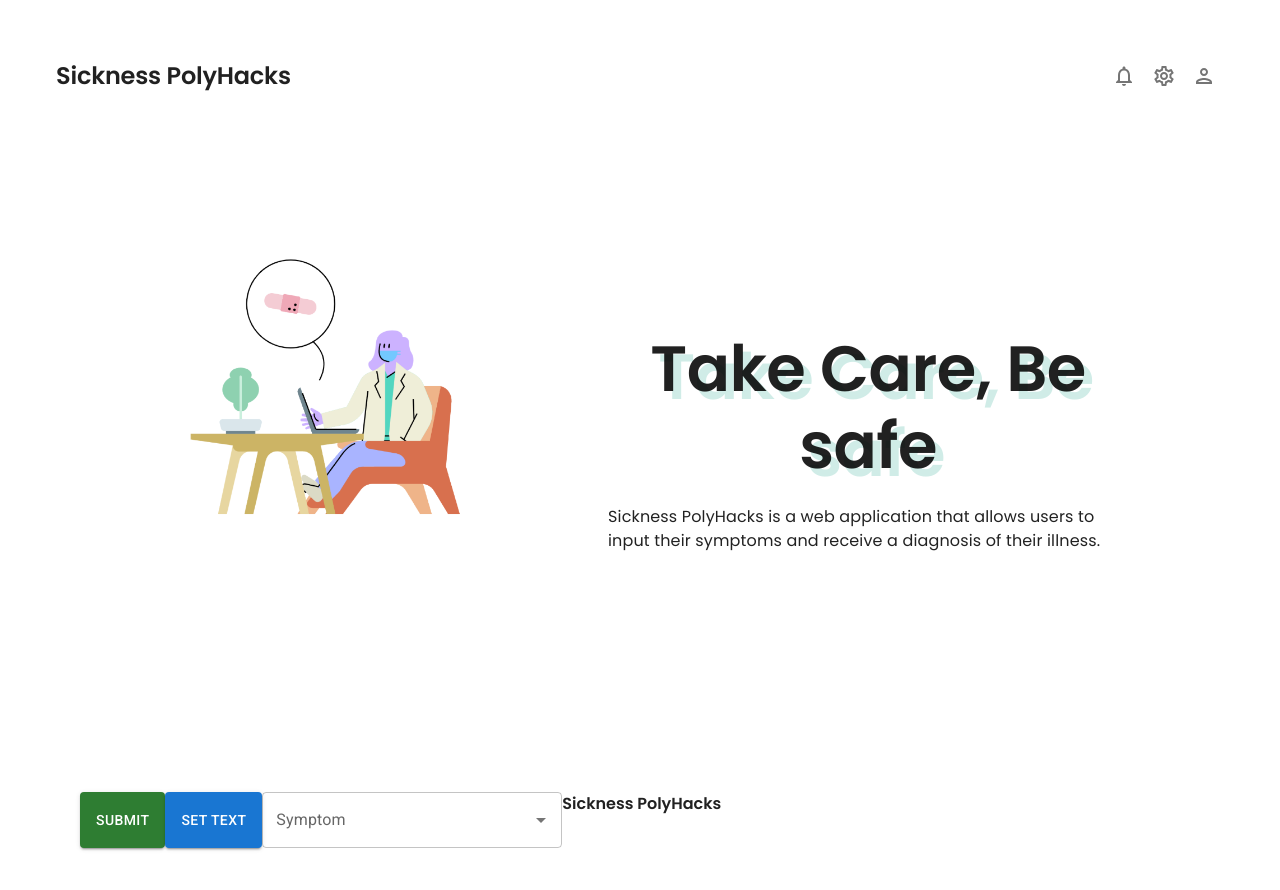
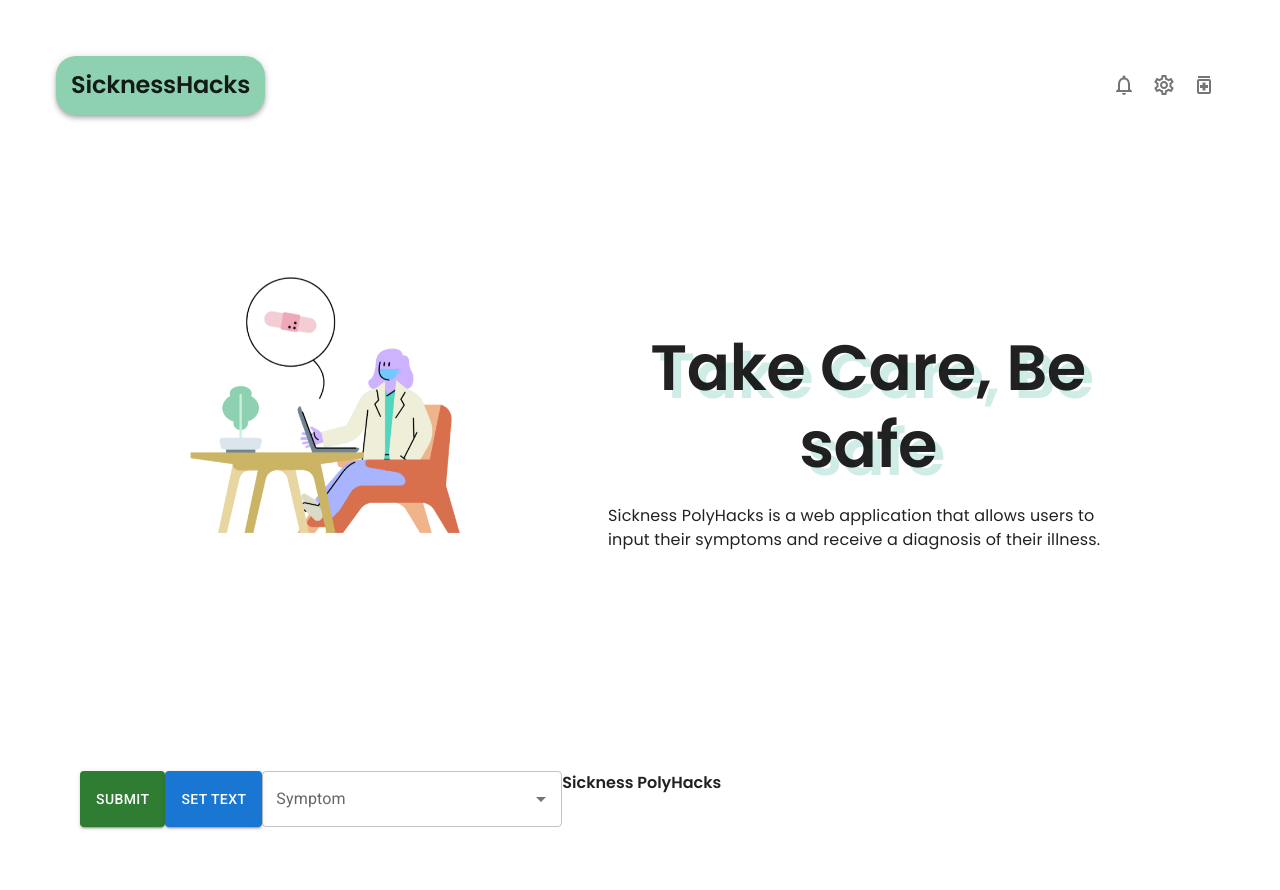
Before and after one commit to CX899/PolyHacks2023, a React (Vite) app in the folder Frontend/sickness-project/: page / in a window 1280 px wide. Shown: the top 890 px of the page. Built offline with nearby package versions, Linux system fonts and the light colour scheme.

Commit message:
added move

```diff
--- a/Frontend/sickness-project/src/App.jsx
+++ b/Frontend/sickness-project/src/App.jsx
@@ -23,7 +23,7 @@ function App() {
   return (
     <Box >
       <Navbar />
-    <Box display="flex" flexDirection="row" borderRadius="15px" m="40px" height="75vh">
+    <Box display="flex" flexDirection="row" borderRadius="15px" m="40px" height="70vh">
     <Box m="20px" display="flex" flexDirection="column" width="40%">
       <img className='hero__img' src={Doctor} alt="Doctor" />
   </Box>
--- a/Frontend/sickness-project/src/components/navbar.jsx
+++ b/Frontend/sickness-project/src/components/navbar.jsx
@@ -1,17 +1,15 @@
 import { Box, IconButton, Typography } from "@mui/material";
 import NotificationsOutlinedIcon from "@mui/icons-material/NotificationsOutlined";
 import SettingsOutlinedIcon from "@mui/icons-material/SettingsOutlined";
-import PersonOutlinedIcon from "@mui/icons-material/PersonOutlined";
-import { useState, useEffect } from "react";
-
+import MedicationIconOutlinedIcon from '@mui/icons-material/MedicationOutlined';
 
 
 const Navbar = () => {
   return (
     <Box backgroundColor="white" display="flex" justifyContent="space-between" p={2}>
-      <Box display="flex" alignItems="center">
+      <Box display="flex" alignItems="center" backgroundColor="#8ED1B0" p="15px" borderRadius="20px" boxShadow={4}>
         <Typography fontFamily="Poppins" fontWeight="600" fontSize="1.5rem" variant="h2">
-          Sickness PolyHacks
+          SicknessHacks
         </Typography>
       </Box>
       <Box display="flex">
@@ -22,7 +20,7 @@ const Navbar = () => {
           <SettingsOutlinedIcon />
         </IconButton>
         <IconButton>
-          <PersonOutlinedIcon />
+          <MedicationIconOutlinedIcon />
         </IconButton>
       </Box>
     </Box>
```
